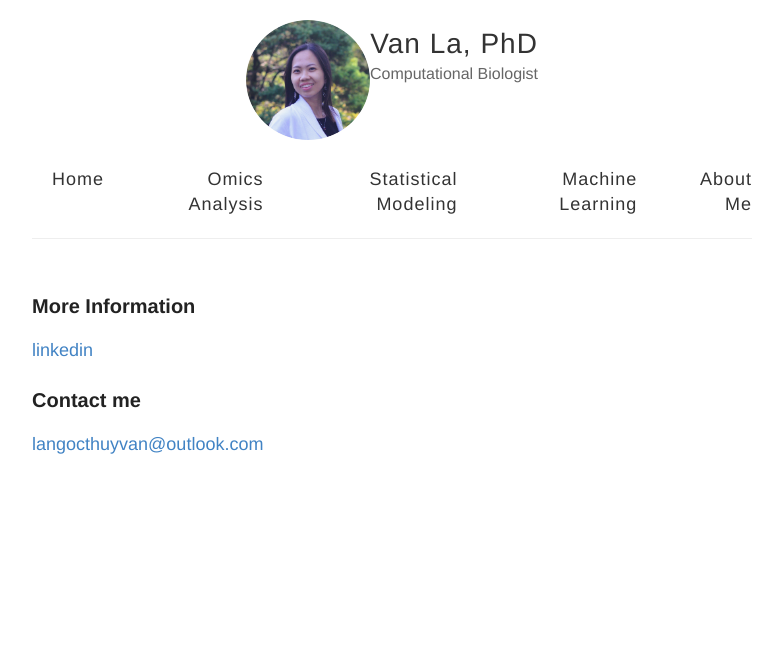
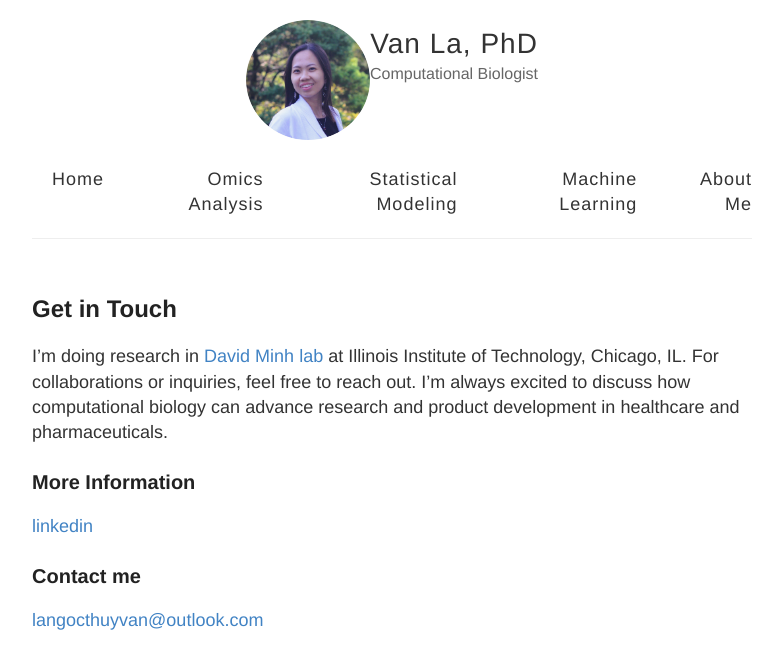
Before and after one commit to vanngocthuyla/Data_Analysis, a Jekyll site: the page built from _pages/about_me.md, in a window 1280 px wide. Shown: the top 669 px of the page, without its empty margins (248-1030 px from the left). Built offline with Jekyll 4.4.1, drawn with Linux system fonts in a browser that asks for light colours.

Commit message:
Update about_me.md

```diff
--- a/_pages/about_me.md
+++ b/_pages/about_me.md
@@ -4,6 +4,10 @@ title: About Me
 sitemap: false
 permalink: /about_me
 ---
+
+## Get in Touch
+
+I'm doing research in [David Minh lab](https://ccbatiit.github.io/) at Illinois Institute of Technology, Chicago, IL. For collaborations or inquiries, feel free to reach out. I'm always excited to discuss how computational biology can advance research and product development in healthcare and pharmaceuticals.
 
 ### More Information
 
```
